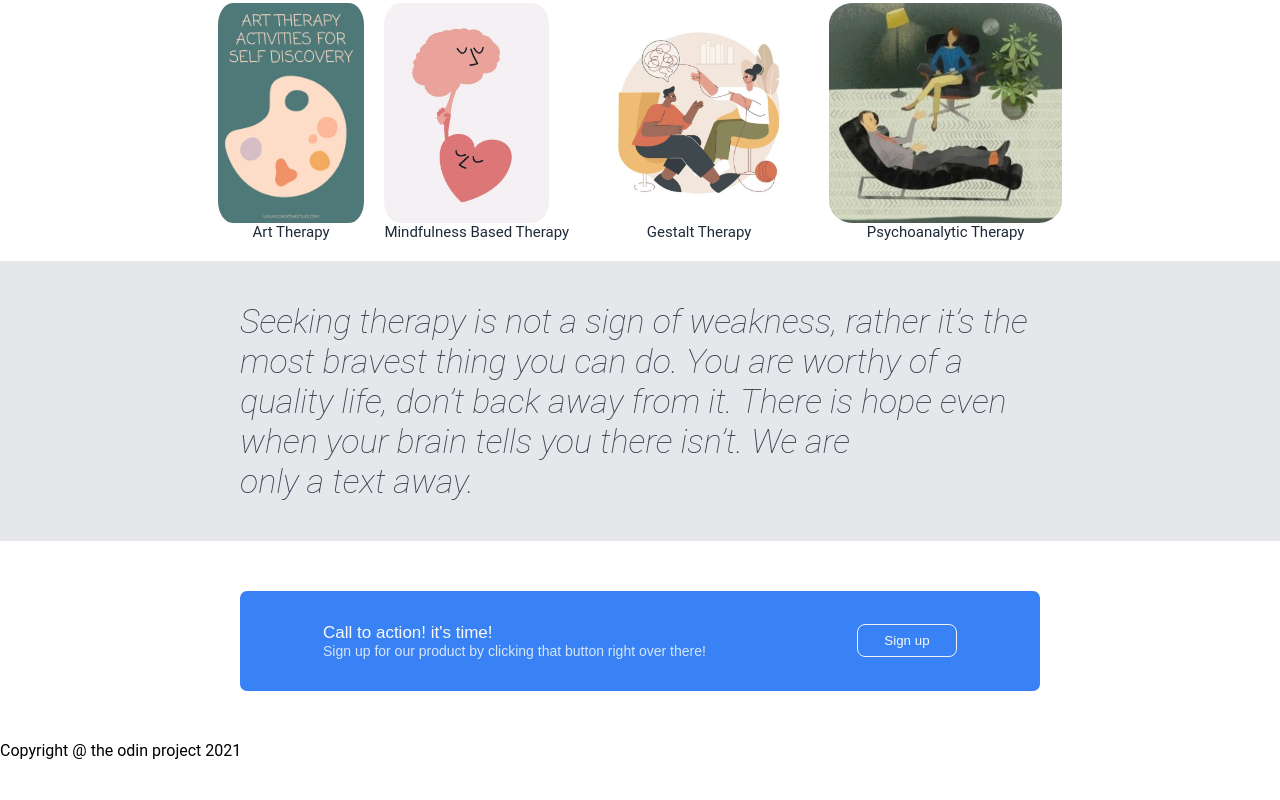
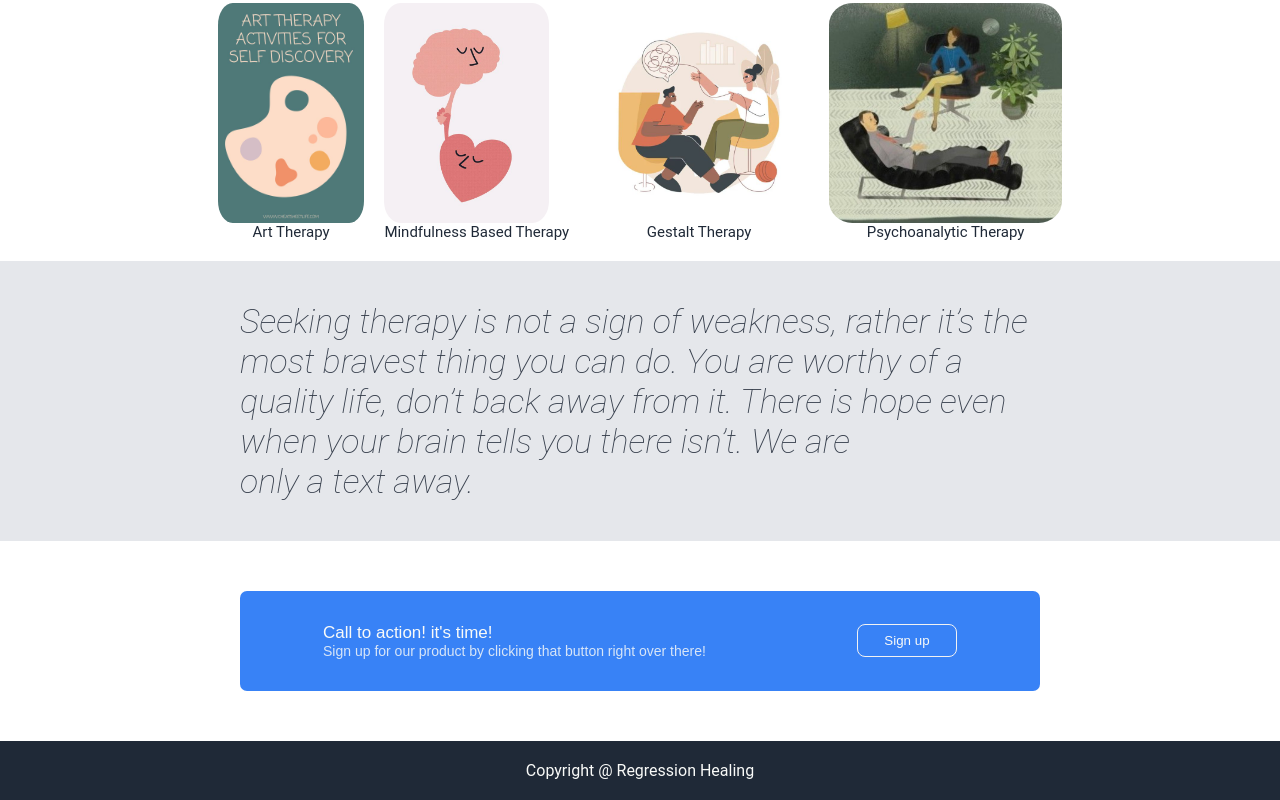
Before and after one commit to RupeshSagaram/landing-page, a plain HTML site: page index.html in a window 1280 px wide. Shown: the part 434-1234 px from the top of the page. Before the commit the page ends 1194 px from the top, so only its background shows below. Drawn offline with Linux system fonts and the light colour scheme.

Commit message:
finish footer section of the webpage

```diff
--- a/index.html
+++ b/index.html
@@ -84,7 +84,7 @@
 
    <div class="footer_container">
      <footer>
-         <p>Copyright @ the odin project 2021</p>
+         <p>Copyright @ Regression Healing</p>
      </footer>
    </div>
 
--- a/style.css
+++ b/style.css
@@ -192,3 +192,12 @@ button {
     color: #F9FAF8;
     width:100px;
 }
+
+.footer_container {
+    display:flex;
+    justify-content: center;
+    align-items: center;
+    padding:20px;
+    background-color: #1F2937;
+    color: #F9FAF8;
+}
```
